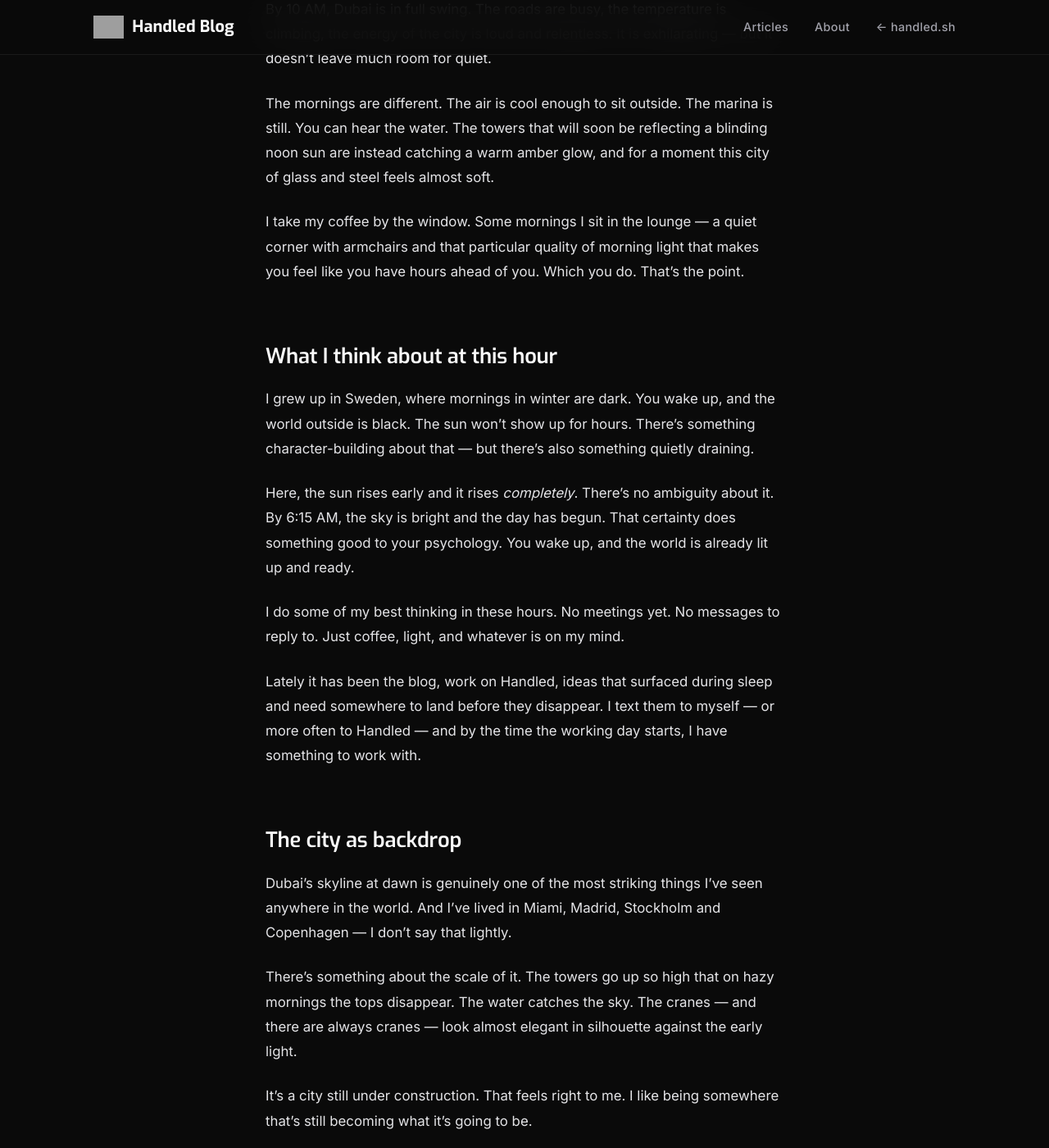
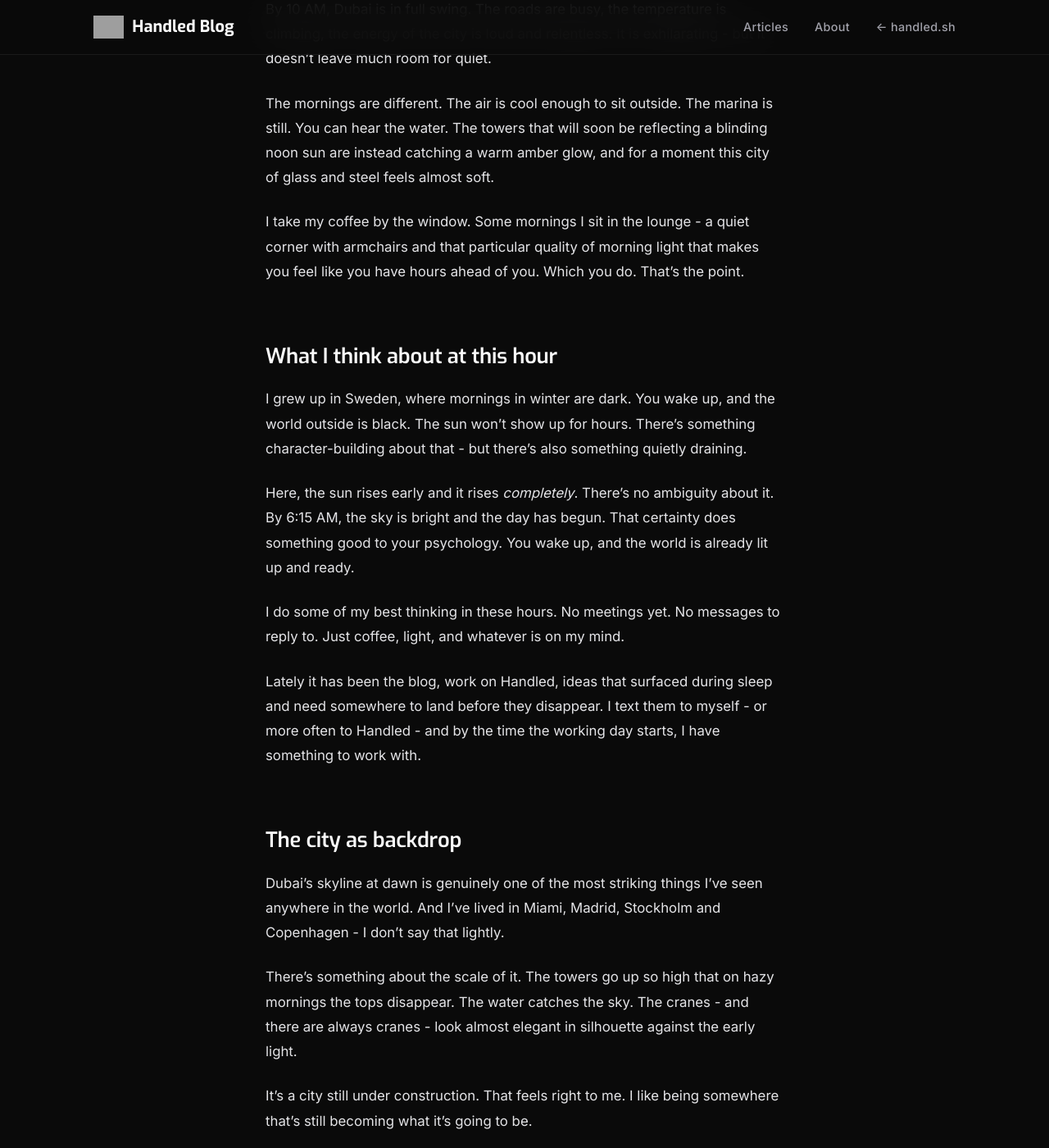
Before and after one commit to handled-sh/handled-sh.github.io, a Jekyll site: the page built from _posts/2026-02-25-the-quiet-hours-beautiful-mornings-in-dubai.md, in a window 1280 px wide and 1400 px high, scrolled down 1140 px. Shown: the whole window at 82% size. Built offline with Jekyll 4.4.1, drawn with Linux system fonts in a browser that asks for light colours; some of the changed text lies outside the part shown.

Commit message:
Remove AI language patterns and em dashes from 2026-02-25-the-quiet-hours-beautiful-mornings-in-dubai.md

```diff
--- a/_posts/2026-02-25-the-quiet-hours-beautiful-mornings-in-dubai.md
+++ b/_posts/2026-02-25-the-quiet-hours-beautiful-mornings-in-dubai.md
@@ -1,9 +1,9 @@
 ---
 layout: post
-title: "The Quiet Hours — Beautiful Mornings in Dubai"
+title: "The Quiet Hours: Beautiful Mornings in Dubai"
 date: 2026-02-25
 author: Peter Larnholt
-excerpt: "There is a version of Dubai that most people never see. Before the city wakes up, before the heat arrives, before the noise begins — it is extraordinary."
+excerpt: "There is a version of Dubai that most people never see. Before the city wakes up, before the heat arrives, before the noise begins - it is extraordinary."
 tag: Personal
 image: /assets/images/dubai-morning-lounge.jpg
 ---
@@ -11,33 +11,33 @@ image: /assets/images/dubai-morning-lounge.jpg
 
 There is a version of Dubai that most people never see.
 
-It exists between roughly 5:30 and 8:00 in the morning. Before the city wakes up, before the heat arrives, before the noise begins. The light is different at this hour — golden and soft, coming in sideways through the towers, catching the dust in the air and turning it into something almost beautiful.
+It exists between roughly 5:30 and 8:00 in the morning. Before the city wakes up, before the heat arrives, before the noise begins. The light is different at this hour - golden and soft, coming in sideways through the towers, catching the dust in the air and turning it into something almost beautiful.
 
 I've lived in Dubai Marina for several years now. And the mornings are still the thing I love most about this city.
 
 ## The stillness before the heat
 
-By 10 AM, Dubai is in full swing. The roads are busy, the temperature is climbing, the energy of the city is loud and relentless. It is exhilarating — but it doesn't leave much room for quiet.
+By 10 AM, Dubai is in full swing. The roads are busy, the temperature is climbing, the energy of the city is loud and relentless. It is exhilarating - but it doesn't leave much room for quiet.
 
 The mornings are different. The air is cool enough to sit outside. The marina is still. You can hear the water. The towers that will soon be reflecting a blinding noon sun are instead catching a warm amber glow, and for a moment this city of glass and steel feels almost soft.
 
-I take my coffee by the window. Some mornings I sit in the lounge — a quiet corner with armchairs and that particular quality of morning light that makes you feel like you have hours ahead of you. Which you do. That's the point.
+I take my coffee by the window. Some mornings I sit in the lounge - a quiet corner with armchairs and that particular quality of morning light that makes you feel like you have hours ahead of you. Which you do. That's the point.
 
 ## What I think about at this hour
 
-I grew up in Sweden, where mornings in winter are dark. You wake up, and the world outside is black. The sun won't show up for hours. There's something character-building about that — but there's also something quietly draining.
+I grew up in Sweden, where mornings in winter are dark. You wake up, and the world outside is black. The sun won't show up for hours. There's something character-building about that - but there's also something quietly draining.
 
 Here, the sun rises early and it rises *completely*. There's no ambiguity about it. By 6:15 AM, the sky is bright and the day has begun. That certainty does something good to your psychology. You wake up, and the world is already lit up and ready.
 
 I do some of my best thinking in these hours. No meetings yet. No messages to reply to. Just coffee, light, and whatever is on my mind.
 
-Lately it has been the blog, work on Handled, ideas that surfaced during sleep and need somewhere to land before they disappear. I text them to myself — or more often to Handled — and by the time the working day starts, I have something to work with.
+Lately it has been the blog, work on Handled, ideas that surfaced during sleep and need somewhere to land before they disappear. I text them to myself - or more often to Handled - and by the time the working day starts, I have something to work with.
 
 ## The city as backdrop
 
-Dubai's skyline at dawn is genuinely one of the most striking things I've seen anywhere in the world. And I've lived in Miami, Madrid, Stockholm and Copenhagen — I don't say that lightly.
+Dubai's skyline at dawn is genuinely one of the most striking things I've seen anywhere in the world. And I've lived in Miami, Madrid, Stockholm and Copenhagen - I don't say that lightly.
 
-There's something about the scale of it. The towers go up so high that on hazy mornings the tops disappear. The water catches the sky. The cranes — and there are always cranes — look almost elegant in silhouette against the early light.
+There's something about the scale of it. The towers go up so high that on hazy mornings the tops disappear. The water catches the sky. The cranes - and there are always cranes - look almost elegant in silhouette against the early light.
 
 It's a city still under construction. That feels right to me. I like being somewhere that's still becoming what it's going to be.
 
```
